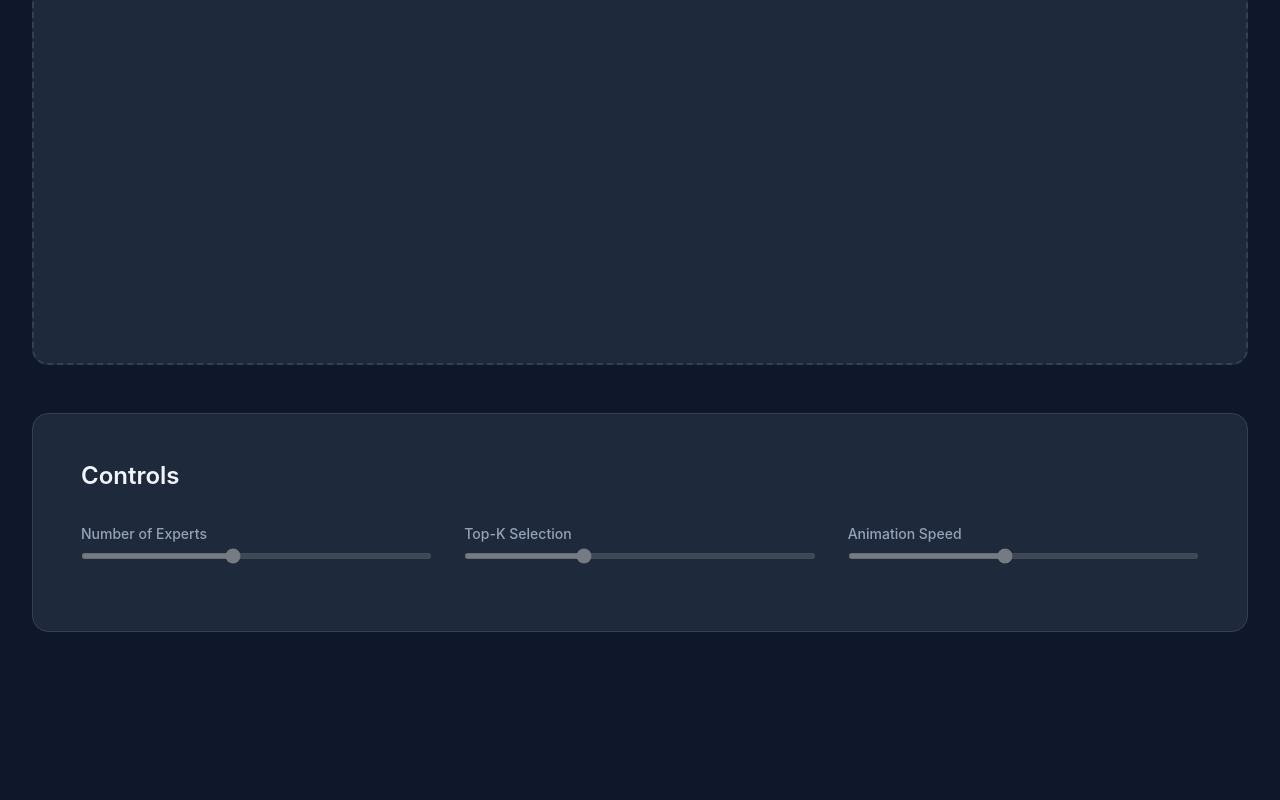
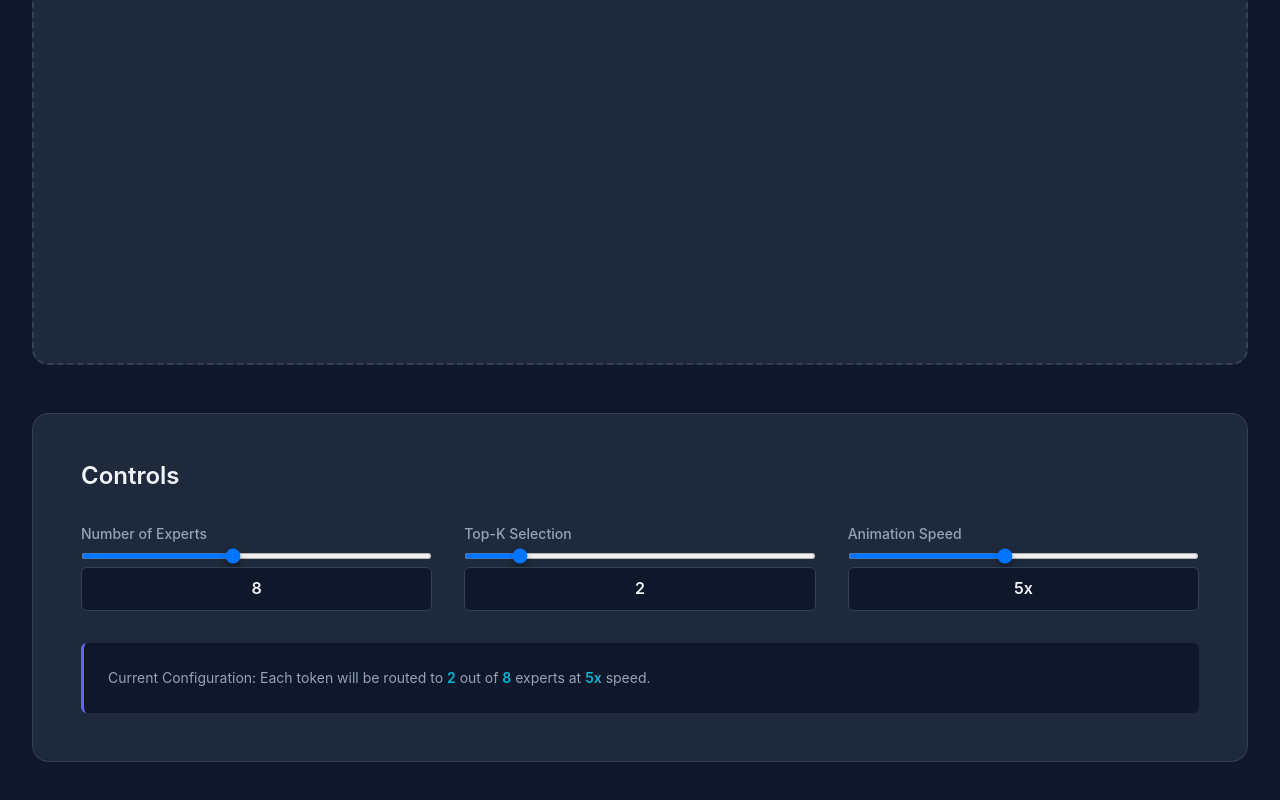
Before and after one commit to nsusanto/MoE-Visualizer, a React (Vite) app: page /visualizer in a window 1280 px wide. Shown: the part 448-1248 px from the top of the page. Before the commit the page ends 1128 px from the top, so only its background shows below. Built offline with nearby package versions, Linux system fonts and the light colour scheme.

Commit message:
Make control sliders interactive

```diff
--- a/src/components/layout/VisualizerPage.module.css
+++ b/src/components/layout/VisualizerPage.module.css
@@ -160,39 +160,84 @@
   background: var(--color-surface-light);
   border-radius: 3px;
   outline: none;
-  opacity: 0.5;
+  cursor: pointer;
+  transition: opacity var(--transition-fast);
+}
+
+.controlGroup input[type='range']:hover {
+  opacity: 1;
 }
 
 .controlGroup input[type='range']::-webkit-slider-thumb {
   appearance: none;
-  width: 16px;
-  height: 16px;
-  background: var(--color-primary);
+  width: 18px;
+  height: 18px;
+  background: linear-gradient(135deg, var(--color-primary), var(--color-secondary));
   border-radius: 50%;
-  cursor: not-allowed;
+  cursor: pointer;
+  box-shadow: var(--shadow-md);
+  transition: all var(--transition-fast);
+}
+
+.controlGroup input[type='range']::-webkit-slider-thumb:hover {
+  transform: scale(1.1);
+  box-shadow: var(--shadow-glow);
+}
+
+.controlGroup input[type='range']::-webkit-slider-thumb:active {
+  transform: scale(1.05);
 }
 
 .controlGroup input[type='range']::-moz-range-thumb {
-  width: 16px;
-  height: 16px;
-  background: var(--color-primary);
+  width: 18px;
+  height: 18px;
+  background: linear-gradient(135deg, var(--color-primary), var(--color-secondary));
   border-radius: 50%;
-  cursor: not-allowed;
+  cursor: pointer;
   border: none;
+  box-shadow: var(--shadow-md);
+  transition: all var(--transition-fast);
 }
 
-.controlGroup span {
-  font-size: 0.875rem;
+.controlGroup input[type='range']::-moz-range-thumb:hover {
+  transform: scale(1.1);
+  box-shadow: var(--shadow-glow);
+}
+
+.controlGroup input[type='range']::-moz-range-thumb:active {
+  transform: scale(1.05);
+}
+
+.value {
+  font-size: 1rem;
   color: var(--color-text);
   font-weight: 600;
+  min-width: 3rem;
+  text-align: center;
+  padding: var(--spacing-xs);
+  background: var(--color-background);
+  border-radius: var(--radius-sm);
+  border: 1px solid var(--color-surface-light);
 }
 
-.comingSoon {
-  text-align: center;
+.configSummary {
+  margin-top: var(--spacing-lg);
+  padding: var(--spacing-md);
+  background: var(--color-background);
+  border-left: 3px solid var(--color-primary);
+  border-radius: var(--radius-sm);
+}
+
+.configSummary p {
   color: var(--color-text-secondary);
-  font-style: italic;
   font-size: 0.875rem;
   margin: 0;
+  line-height: 1.6;
+}
+
+.configSummary strong {
+  color: var(--color-accent);
+  font-weight: 600;
 }
 
 /* Responsive */
--- a/src/components/layout/VisualizerPage.tsx
+++ b/src/components/layout/VisualizerPage.tsx
@@ -1,7 +1,12 @@
+import { useState } from 'react'
 import { Link } from 'react-router-dom'
 import styles from './VisualizerPage.module.css'
 
 function VisualizerPage() {
+  const [numExperts, setNumExperts] = useState(8)
+  const [topK, setTopK] = useState(2)
+  const [animationSpeed, setAnimationSpeed] = useState(5)
+
   return (
     <div className={styles.container}>
       {/* Header */}
@@ -40,16 +45,45 @@ function VisualizerPage() {
             <div className={styles.controls}>
               <div className={styles.controlGroup}>
                 <label>Number of Experts</label>
-                <input type="range" min="2" max="16" defaultValue="8" disabled />
+                <input
+                  type="range"
+                  min="2"
+                  max="16"
+                  value={numExperts}
+                  onChange={e => setNumExperts(Number(e.target.value))}
+                />
+                <span className={styles.value}>{numExperts}</span>
               </div>
               <div className={styles.controlGroup}>
                 <label>Top-K Selection</label>
-                <input type="range" min="1" max="4" defaultValue="2" disabled />
+                <input
+                  type="range"
+                  min="1"
+                  max={numExperts}
+                  value={topK}
+                  onChange={e => setTopK(Number(e.target.value))}
+                />
+                <span className={styles.value}>{topK}</span>
               </div>
               <div className={styles.controlGroup}>
                 <label>Animation Speed</label>
-                <input type="range" min="1" max="10" defaultValue="5" disabled />
+                <input
+                  type="range"
+                  min="1"
+                  max="10"
+                  value={animationSpeed}
+                  onChange={e => setAnimationSpeed(Number(e.target.value))}
+                />
+                <span className={styles.value}>{animationSpeed}x</span>
               </div>
+            </div>
+
+            <div className={styles.configSummary}>
+              <p>
+                Current Configuration: Each token will be routed to{' '}
+                <strong>{topK}</strong> out of <strong>{numExperts}</strong> experts
+                at <strong>{animationSpeed}x</strong> speed.
+              </p>
             </div>
           </div>
         </div>
```
